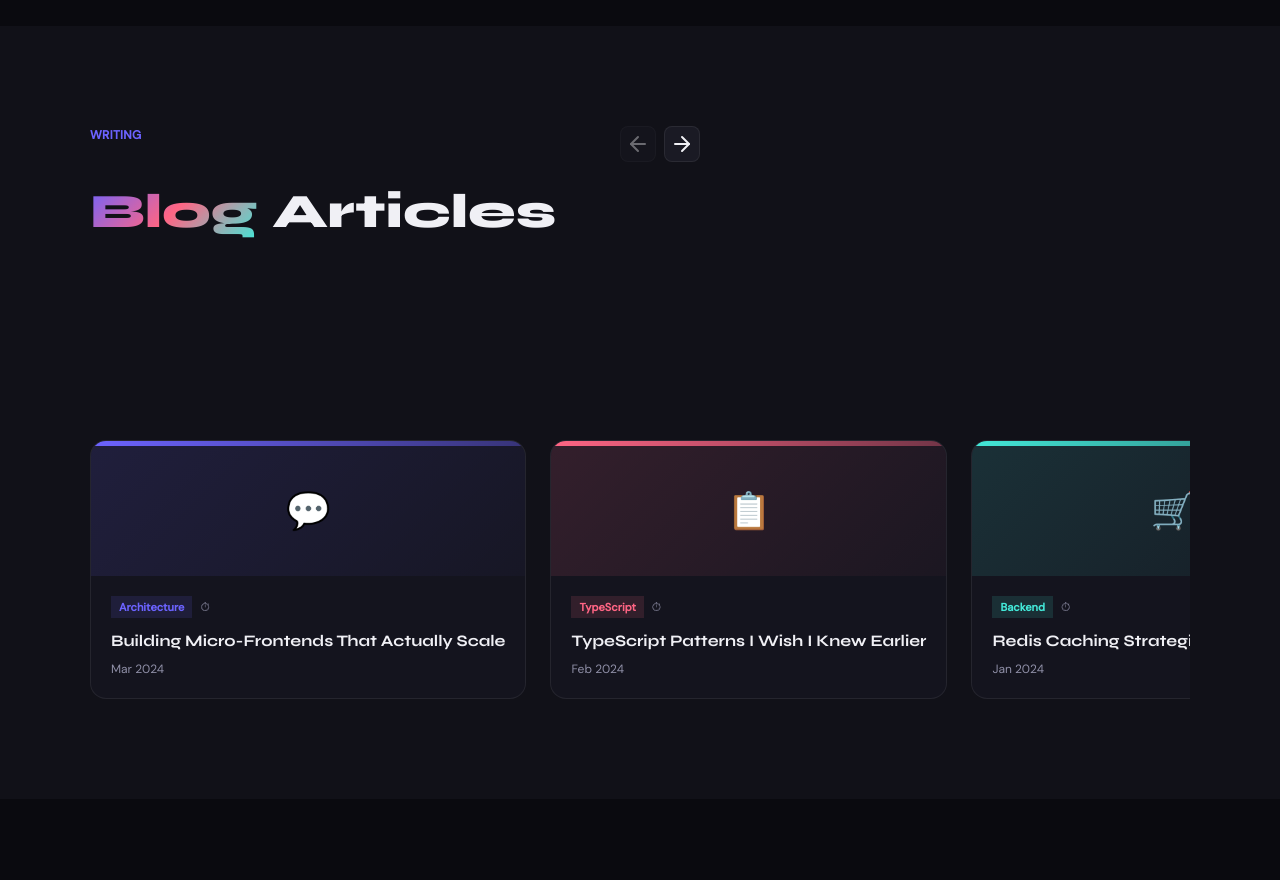
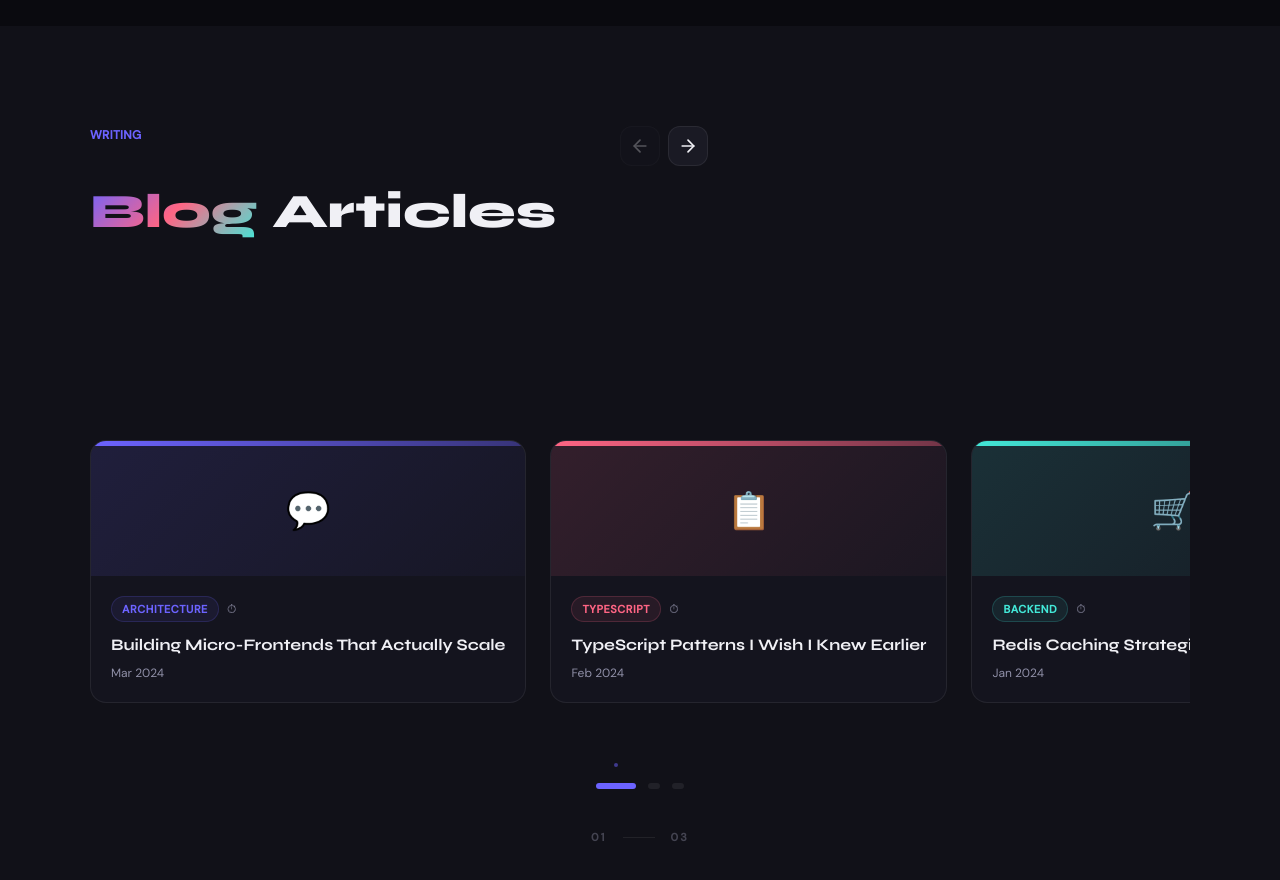
Before and after one commit to Jisap/vite-devportfolio, a React (Vite) app: page / in a window 1280 px wide. Shown: the part 6520-7400 px from the top of the page. Before the commit the page ends 7319 px from the top, so only its background shows below. Built offline with nearby package versions, Linux system fonts and the light colour scheme.

Commit message:
feat: add Blog section with interactive article slider and pagination controls

```diff
--- a/src/sections/Blog.jsx
+++ b/src/sections/Blog.jsx
@@ -11,7 +11,7 @@ const Blog = () => {
   const [idx, setIdx] = useState(0);
 
   const visible = 3;
-  const max = BLOGS.length = visible;
+  const max = BLOGS.length - visible;
 
   return (
     <>
@@ -27,29 +27,29 @@ const Blog = () => {
               <button
                 onClick={() => setIdx(Math.max(0, idx - 1))}
                 className={`
-                w-9 h-9 rounded-lg flex items-center justify-center border border-border bg-bg3 transition
-                ${idx === 0 ? "opacity-40 cursor-not allowed" : "hover:border-accent"}
+                w-10 h-10 rounded-xl flex items-center justify-center border border-border bg-bg3 transition-all duration-300
+                ${idx === 0 ? "opacity-30 cursor-not-allowed" : "hover:border-accent hover:text-accent hover:shadow-[0_0_15px_rgba(var(--accent-rgb),0.2)]"}
               `}
               >
-                <ArrowLeft />
+                <ArrowLeft size={20} />
               </button>
 
               <button
-                onClick={() => setIdx(Math.max(max, idx - 1))}
+                onClick={() => setIdx(Math.min(max, idx + 1))}
                 className={`
-                w-9 h-9 rounded-lg flex items-center justify-center border border-border bg-bg3 transition
-                ${idx === max ? "opacity-40 cursor-not allowed" : "hover:border-accent"}
+                w-10 h-10 rounded-xl flex items-center justify-center border border-border bg-bg3 transition-all duration-300
+                ${idx === max ? "opacity-30 cursor-not-allowed" : "hover:border-accent hover:text-accent hover:shadow-[0_0_15px_rgba(var(--accent-rgb),0.2)]"}
               `}
               >
-                <ArrowRight />
+                <ArrowRight size={20} />
               </button>
             </div>
           </SectionHeader>
 
           {/* slider */}
           <div className="overflow-hidden">
-            <div className="flex gap-6 transition-transform duration-500 ease-out"
-              style={{ transform: `translateX(-${idx * 340}px)` }}
+            <div className="flex gap-6 transition-transform duration-700 ease-[cubic-bezier(0.4,0,0.2,1)]"
+              style={{ transform: `translateX(-${idx * (320 + 24)}px)` }}
             >
               {BLOGS.map((b, i) => (
                 <div
@@ -78,8 +78,8 @@ const Blog = () => {
                   <div className="p-5">
                     <div className="flex gap-2 mb-3 items-center">
                       <span
-                        className="text-[11px] font-semibold px-2 py-0.75 roudned-md"
-                        style={{ background: b.color + "20", color: b.color }}
+                        className="text-[11px] font-bold px-2.5 py-1 rounded-full uppercase tracking-wider"
+                        style={{ background: b.color + "15", color: b.color, border: `1px solid ${b.color}30` }}
                       >
                         {b.tag}
                       </span>
@@ -101,6 +101,34 @@ const Blog = () => {
               ))}
             </div>
           </div>
+
+          <div className="mt-16 flex flex-col items-center gap-6">
+            <div className="flex items-center gap-3">
+              {Array.from({ length: BLOGS.length - visible + 1 }, (_, i) => (
+                <button
+                  key={i}
+                  onClick={() => setIdx(i)}
+                  className="group relative py-4 focus:outline-none"
+                >
+                  <div className={`
+                    h-1.5 rounded-full transition-all duration-500 ease-out
+                    ${i === idx ? "w-10 bg-accent shadow-[0_0_12px_rgba(var(--accent-rgb),0.4)]" : "w-3 bg-border group-hover:bg-text2/40"}
+                  `} />
+
+                  {/* Subtle active indicator circle */}
+                  {i === idx && (
+                    <div className="absolute -top-1 left-1/2 -translate-x-1/2 w-1 h-1 bg-accent rounded-full animate-pulse" />
+                  )}
+                </button>
+              ))}
+            </div>
+
+            <div className="flex items-center gap-4 text-[11px] font-bold text-text2/40 uppercase tracking-[0.2em]">
+              <span className={idx === 0 ? "text-text1/20" : "text-text1"}>0{idx + 1}</span>
+              <div className="w-8 h-px bg-border" />
+              <span>0{BLOGS.length - visible + 1}</span>
+            </div>
+          </div>
         </div>
       </section>
     </>
```
